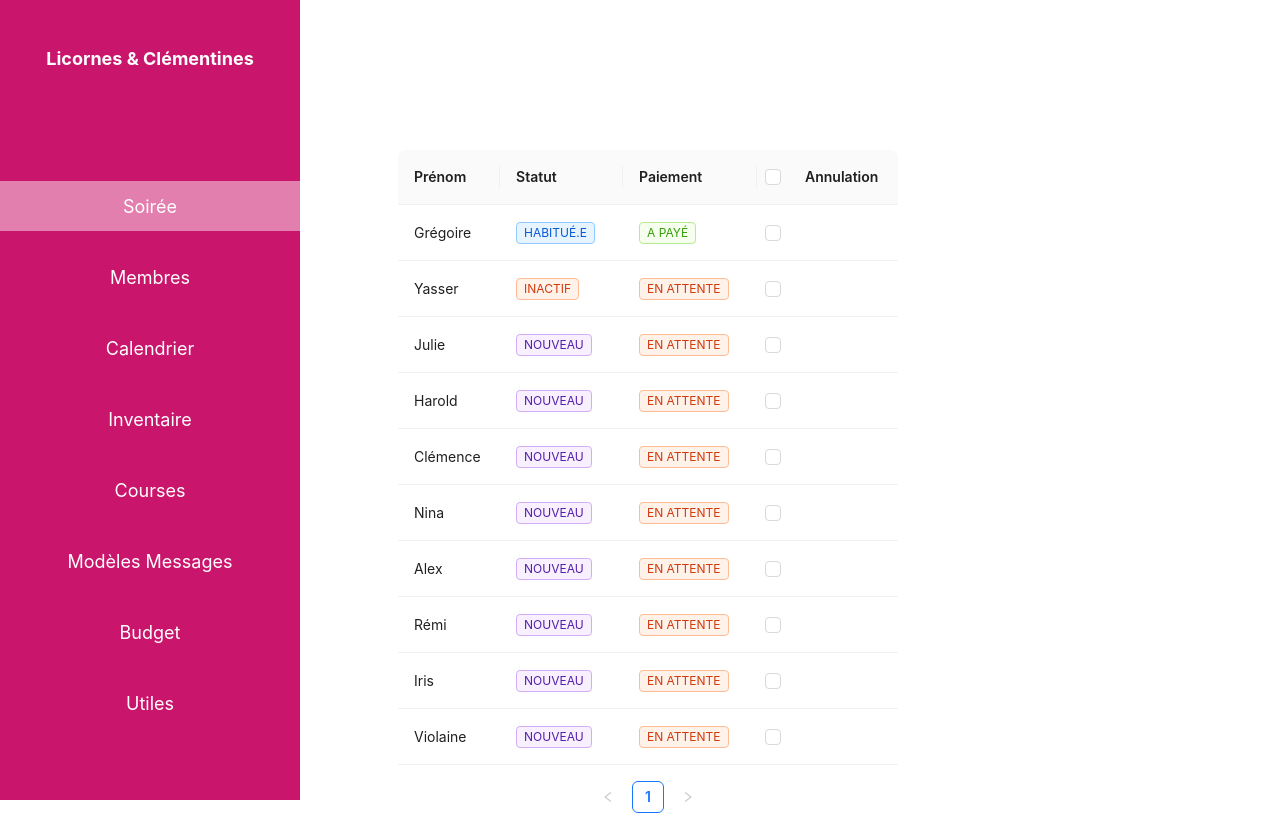
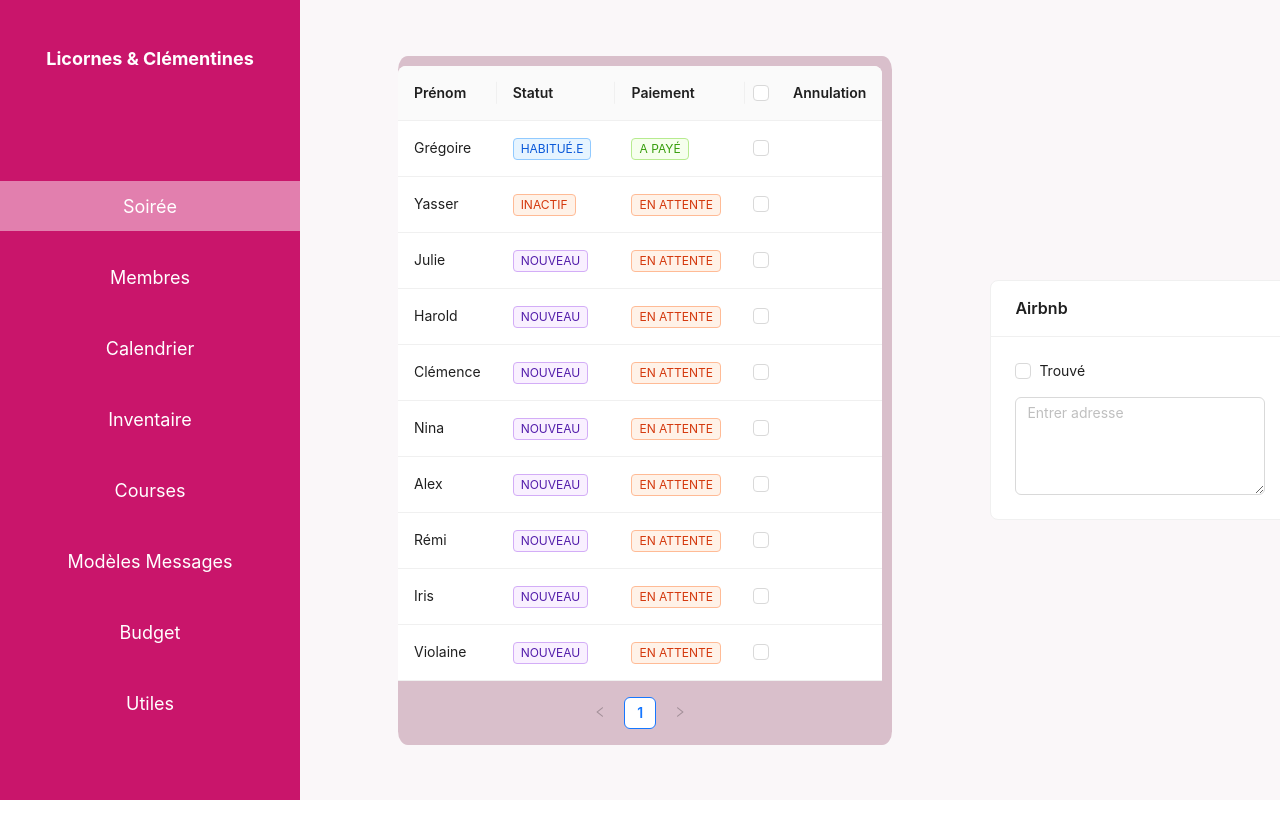
Before and after one commit to LaurieClu/L-C, a React (Create React App) app in the folder l-c/: page / in a window 1280 px wide. After the commit the page ends 800 px from the top, so only its background shows below. Built offline with nearby package versions, Linux system fonts and the light colour scheme.

Commit message:
creation airbnb card

```diff
--- /dev/null
+++ b/l-c/src/components/Airbnb.tsx
@@ -0,0 +1,27 @@
+import * as React from "react";
+import { useState } from "react";
+import Card from "antd/es/card/Card";
+import { Checkbox, Input} from "antd";
+import type { CheckboxChangeEvent } from 'antd/es/checkbox';
+
+const onChange = (e: CheckboxChangeEvent) => {
+    console.log(`checked = ${e.target.checked}`)
+  };
+
+const { TextArea } = Input
+
+export const Airbnb= () =>{
+    const [checked, isChecked] = useState (false)
+
+    return (
+        <div>
+            <Card title="Airbnb" style={{ width: 300}}>
+                <Checkbox onChange={onChange}> Trouvé </Checkbox>
+                <div style={{paddingTop:"15px"}}>
+                <TextArea rows={4} placeholder="Entrer adresse"/>
+                </div>
+
+            </Card>
+        </div>
+    )
+}
--- a/l-c/src/pages/soiree.tsx
+++ b/l-c/src/pages/soiree.tsx
@@ -3,8 +3,7 @@ import { useState } from "react";
 import { Table, Tag } from 'antd';
 import type { ColumnsType, TablePaginationConfig } from 'antd/es/table';
 import { TableContainer, Date } from "../styles/Soiree";
-import { Checkbox } from 'antd';
-import type { CheckboxChangeEvent } from 'antd/es/checkbox';
+import { Airbnb } from "../components/Airbnb"
 import { DataType, data } from "../data/soireeData";
 import { WrapperPage } from "../styles/GlobalPage";
 
@@ -86,6 +85,7 @@ const Soiree = () => {
                 pagination={{ position: [bottom] }}
                 dataSource={data} />
             </TableContainer>
+            <Airbnb/>
         </WrapperPage>
     );
 }
--- a/l-c/src/styles/GlobalPage.tsx
+++ b/l-c/src/styles/GlobalPage.tsx
@@ -14,6 +14,13 @@ export const WrapperPage = styled.div`
     align-items: center;
     width: 200vh;
 	height: 100vh;
-    // background-color: blue;
+    background-color: #FAF7F9;
 
 `;
+
+// export const CardWrapper = styled.div`
+//     display: flex;
+//     flex-direction: column;
+//     justify-content: space-between;
+//     background-color: green;
+// `;
--- a/l-c/src/styles/Soiree.tsx
+++ b/l-c/src/styles/Soiree.tsx
@@ -1,10 +1,11 @@
 import styled  from "styled-components";
 
 export const TableContainer = styled.div`
-// background-color: red;
+background-color: #d9bfcb;
 margin:10%;
-width: 500px;
-height: 500px;
+padding-right: 10px;
+padding-top: 10px;
+border-radius: 2%;
 `;
 
 export const Date = styled.div`
```
